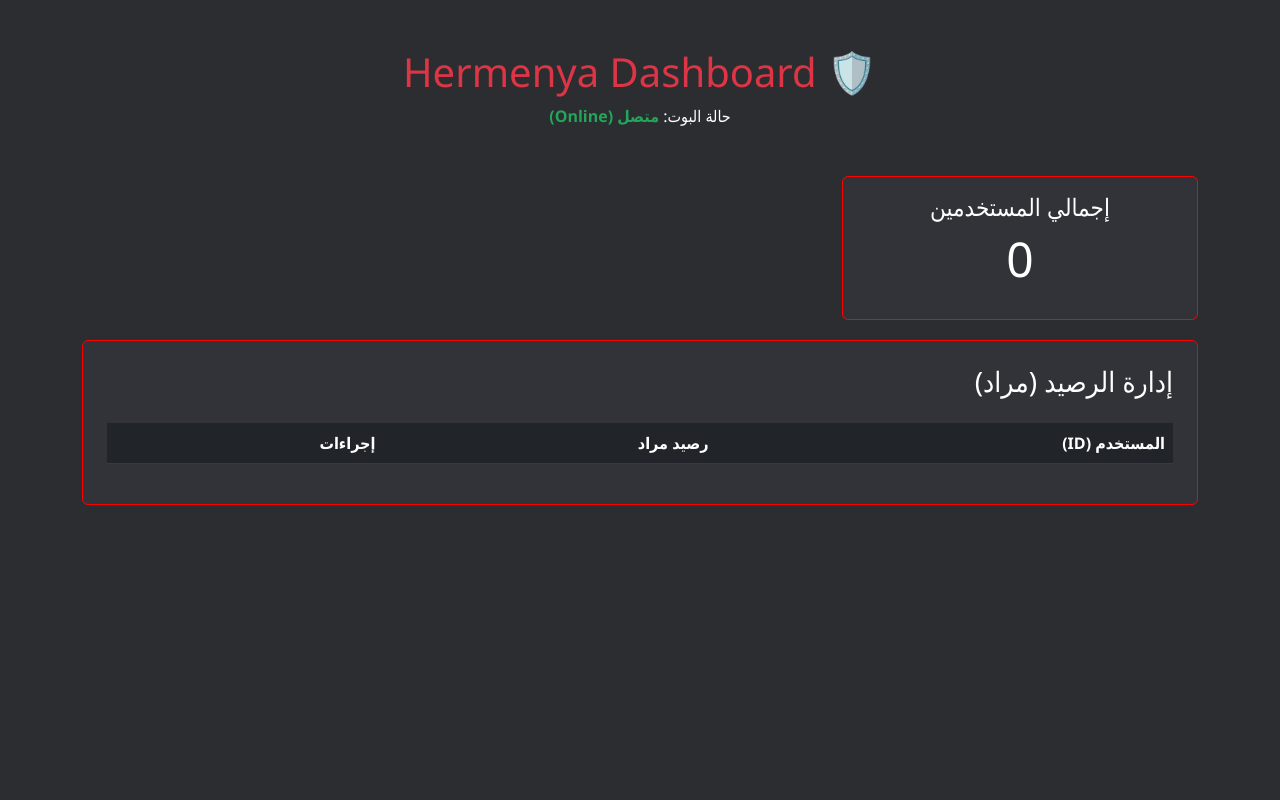
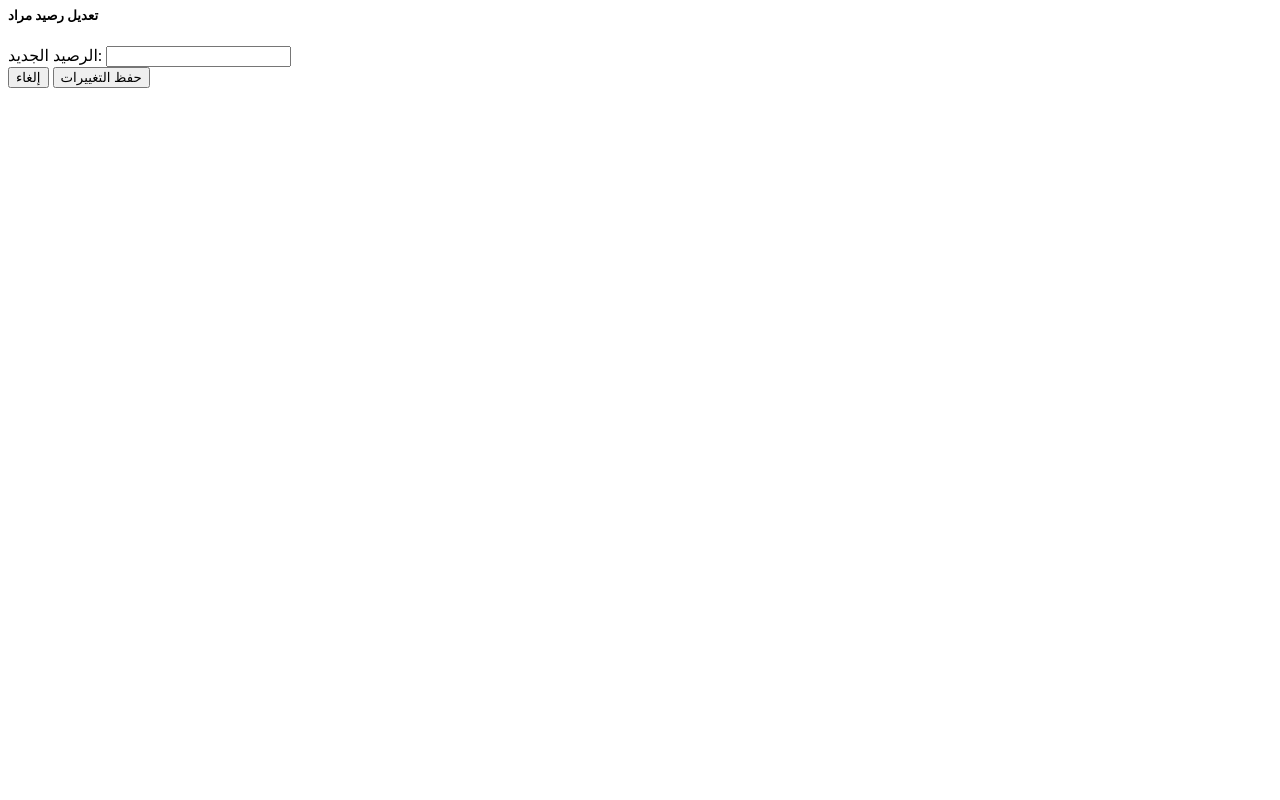
Before and after one commit to dxx566408-oss/Slash-Bot, a Flask app: page / in a window 1280 px wide. Run offline with Flask 3, Linux system fonts and the light colour scheme; lists and menus that the app fills with data are empty; parts of the project's set-up code (start-up, migrations or seed data) failed here and were passed over.

Commit message:
Update index.html

```diff
--- a/templates/index.html
+++ b/templates/index.html
@@ -1,54 +1,40 @@
-<!DOCTYPE html>
-<html lang="ar" dir="rtl">
-<head>
-    <meta charset="UTF-8">
-    <meta name="viewport" content="width=device-width, initial-scale=1.0">
-    <title>لوحة تحكم بوت هيرمينيا</title>
-    <link href="https://cdn.jsdelivr.net/npm/bootstrap@5.3.0/dist/css/bootstrap.min.css" rel="stylesheet">
-    <style>
-        body { background-color: #2b2d31; color: white; font-family: 'Segoe UI', Tahoma, Geneva, Verdana, sans-serif; }
-        .card { background-color: #313338; border: 1px solid #ff0000; color: white; margin-bottom: 20px; }
-        .table { color: white; }
-        .status-online { color: #23a55a; font-weight: bold; }
-    </style>
-</head>
-<body class="container py-5">
-    <div class="text-center mb-5">
-        <h1 class="text-danger">🛡️ Hermenya Dashboard</h1>
-        <p>حالة البوت: <span class="status-online">متصل (Online)</span></p>
-    </div>
-
-    <div class="row">
-        <div class="col-md-4">
-            <div class="card p-3 text-center">
-                <h4>إجمالي المستخدمين</h4>
-                <p class="display-5">{{ total_users }}</p>
+<div class="modal fade" id="editModal" tabindex="-1">
+    <div class="modal-dialog">
+        <div class="modal-content bg-dark border-danger">
+            <div class="modal-header border-danger">
+                <h5 class="modal-title">تعديل رصيد مراد</h5>
+            </div>
+            <div class="modal-body">
+                <input type="hidden" id="editUid">
+                <label>الرصيد الجديد:</label>
+                <input type="number" id="newMrad" class="form-control bg-secondary text-white border-0">
+            </div>
+            <div class="modal-footer border-danger">
+                <button type="button" class="btn btn-secondary" data-bs-dismiss="modal">إلغاء</button>
+                <button type="button" class="btn btn-danger" onclick="saveChange()">حفظ التغييرات</button>
             </div>
         </div>
     </div>
+</div>
 
-    <div class="card p-4">
-        <h3 class="mb-4">إدارة الرصيد (مراد)</h3>
-        <table class="table table-dark table-striped">
-            <thead>
-                <tr>
-                    <th>المستخدم (ID)</th>
-                    <th>رصيد مراد</th>
-                    <th>إجراءات</th>
-                </tr>
-            </thead>
-            <tbody>
-                {% for uid, data in users_data.items() %}
-                <tr>
-                    <td>{{ uid }}</td>
-                    <td><span class="badge bg-danger">{{ data.get('mrad', 0) }}</span></td>
-                    <td>
-                        <button class="btn btn-sm btn-outline-info">تعديل</button>
-                    </td>
-                </tr>
-                {% endfor %}
-            </tbody>
-        </table>
-    </div>
-</body>
-</html>
+<script src="https://cdn.jsdelivr.net/npm/bootstrap@5.3.0/dist/js/bootstrap.bundle.min.js"></script>
+<script>
+function openEdit(uid, currentMrad) {
+    document.getElementById('editUid').value = uid;
+    document.getElementById('newMrad').value = currentMrad;
+    new bootstrap.Modal(document.getElementById('editModal')).show();
+}
+
+function saveChange() {
+    const uid = document.getElementById('editUid').value;
+    const mrad = document.getElementById('newMrad').value;
+
+    fetch('/update_balance', {
+        method: 'POST',
+        headers: {'Content-Type': 'application/json'},
+        body: JSON.stringify({uid: uid, mrad: mrad})
+    }).then(res => {
+        if(res.ok) location.reload();
+    });
+}
+</script>
```
